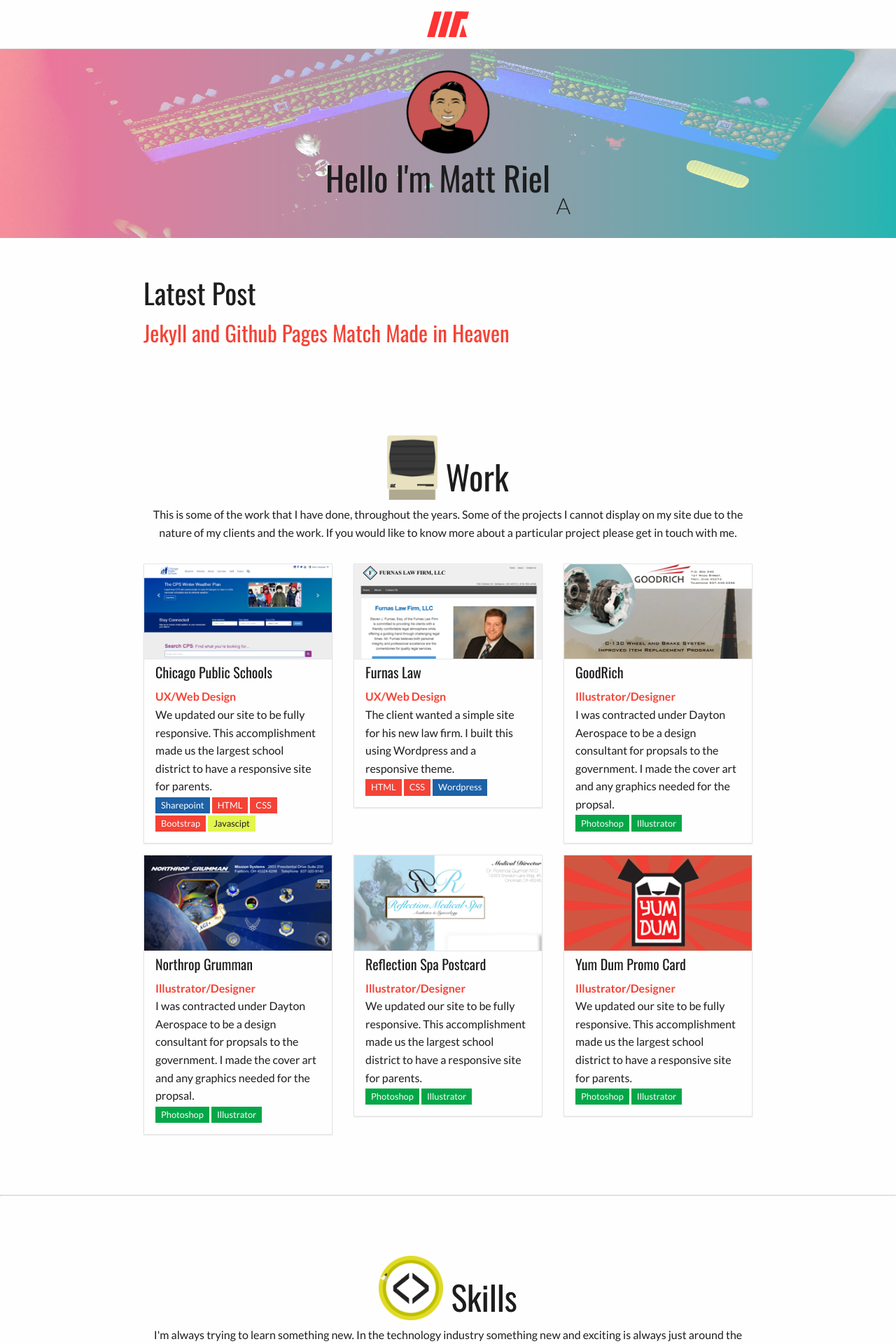
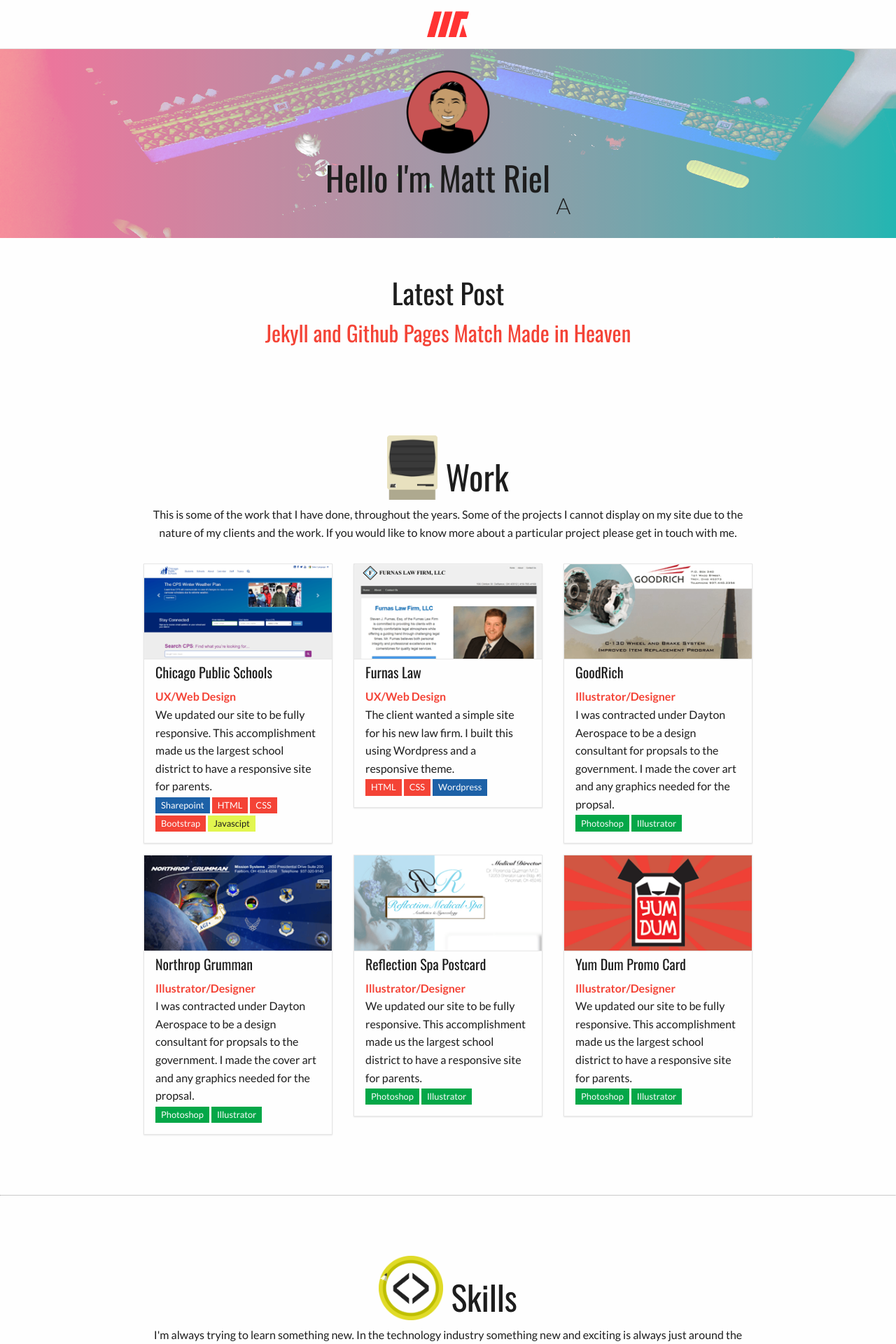
Before and after one commit to mriel/mriel.github.io, a Jekyll site: the page built from index.html, in a window 1280 px wide. Shown: the top 1920 px of the page at 70% size. Built offline with Jekyll 4.4.1, drawn with Linux system fonts in a browser that asks for light colours; a script that is not in the unit is left out.

Commit message:
Update index.html

```diff
--- a/index.html
+++ b/index.html
@@ -4,7 +4,7 @@ title: Matt Riel Designer
 ---
       <div class="sections">
             <div class="row">
-                  <div class="column">
+                  <div class="column text-center">
                         <h2>Latest Post</h2>
                     {% for post in site.posts limit:1 %}
                         <h3><a href="{{ post.url }}">{{ post.title }}</a></h3>
```
